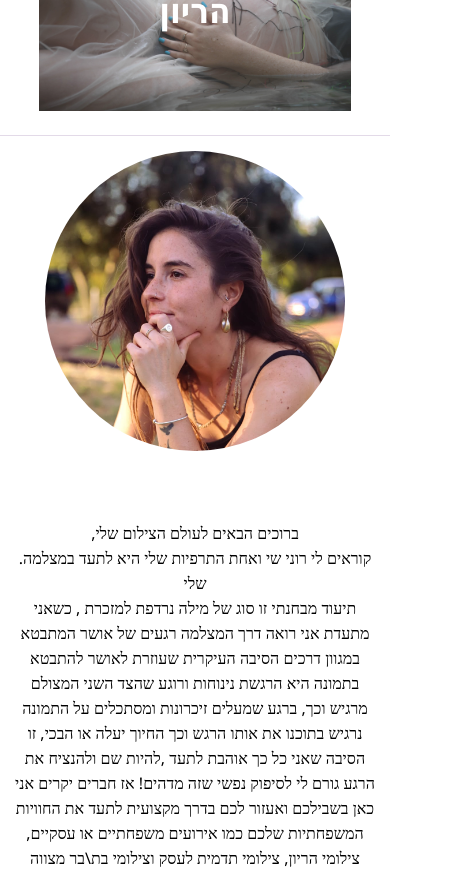
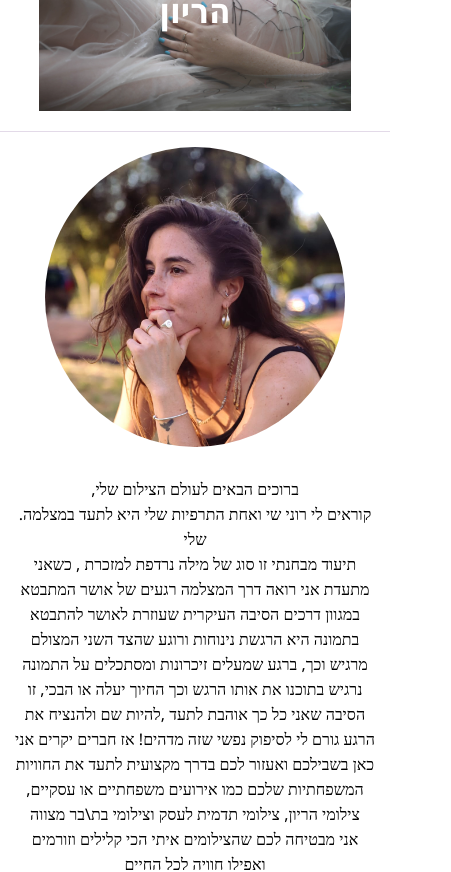
Before and after one commit to StavKotlovsky/PhotographySite, a React (Create React App) app: page / in a window 390 px wide. Shown: the part 1300-2172 px from the top of the page, 451 px wide, since content can reach past the window. Built offline with nearby package versions, Linux system fonts and the light colour scheme; what @cloudinary/url-gen would draw is missing.

Commit message:
mobail fixing

```diff
--- a/src/assets/scss/cmps/_mobail.scss
+++ b/src/assets/scss/cmps/_mobail.scss
@@ -22,6 +22,8 @@
 
     .about {
         padding: 0;
+        gap: 0;
+        margin-bottom: 25%;
 
         span {
             width: 100%;
@@ -31,4 +33,17 @@
         }
     }
 
+    footer {
+        display: none;
+    }
+
+    .photo-details-container {
+        height: 1;
+
+        .photo-details {
+            display: flex;
+            padding: 10px;
+        }
+
+    }
 }
--- a/src/assets/scss/pages/_home-page.scss
+++ b/src/assets/scss/pages/_home-page.scss
@@ -22,10 +22,9 @@
 .about {
     display: flex;
     gap: 40px;
-    margin-top: 5%;
+    margin-top: 4%;
     flex-wrap: wrap;
     padding: 50px;
-    margin-bottom: 4%;
     align-items: center;
     justify-content: center;
     border-top: 1px solid rgba(81, 24, 109, 0.158);
--- a/src/pages/HomePage.jsx
+++ b/src/pages/HomePage.jsx
@@ -19,7 +19,7 @@ export const HomePage = () => {
         <ImageGallery
           items={photoService.carouselPhotos}
           autoPlay
-          slideInterval={3000}
+          slideInterval={3200}
         />
 
         <div className="grid-home-page">
```
